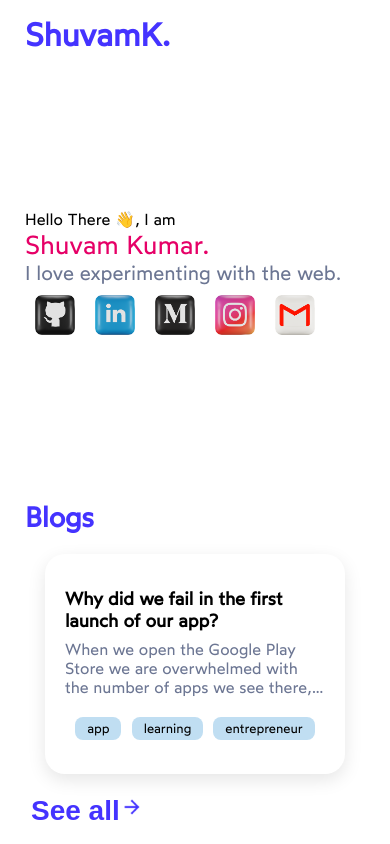
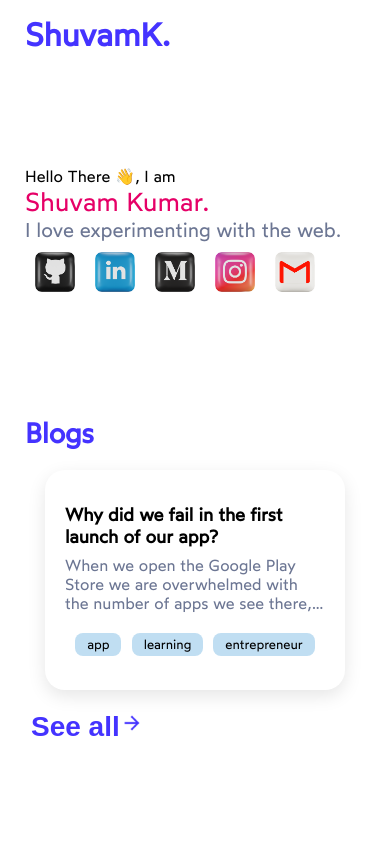
Before and after one commit to shuvamk/shuvamk.github.io, a Next.js app: page / in a window 390 px wide. Built offline with nearby package versions, Linux system fonts and the light colour scheme.

Commit message:
Made mobile responsive

```diff
--- a/components/home/home.module.css
+++ b/components/home/home.module.css
@@ -6,4 +6,7 @@
 }
 
 @media (max-width: 450px) {
+  .container {
+    height: 90vh;
+  }
 }
```
